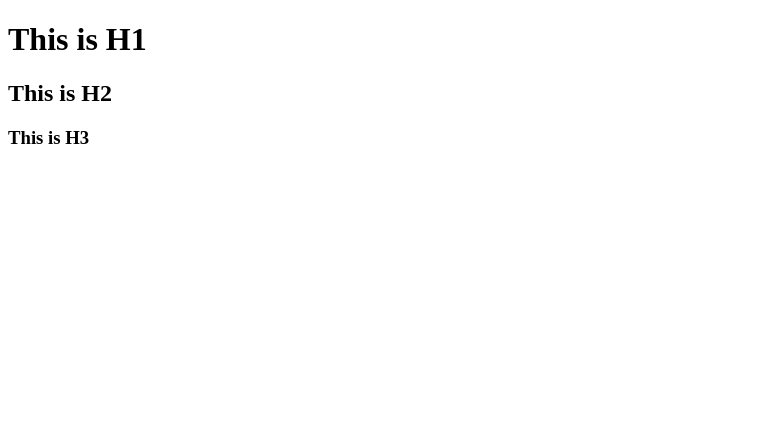
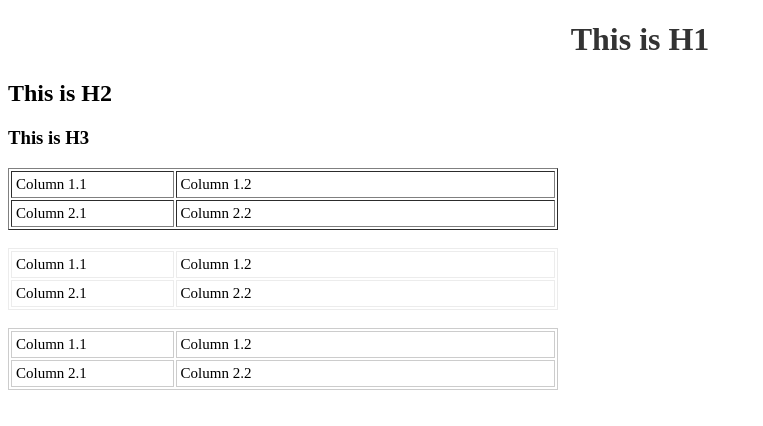
Before and after one commit to iradualex/my-projects, a plain HTML site: page proiect-html/test1.html in a window 1280 px wide. Shown: the whole page, without its empty margins (0-763 px from the left). Drawn offline with Linux system fonts and the light colour scheme.

Commit message:
Test 1: Headings and Tables

```diff
--- a/proiect-html/test1.html
+++ b/proiect-html/test1.html
@@ -3,10 +3,69 @@
 <head>
      <meta charset="UTF-8">
     <title>Test 1</title>
+
+<style>
+body {
+    background-color: #FFFFFF;
+}
+
+h1 {
+    color: #333333;
+    text-align: center;
+}
+
+p {
+    font-size: 20px;
+}
+table {
+	font-size:15px;
+}
+
+table.myTable {
+	width:550px;
+	border: 1px solid #CCCCCC;
+}
+table.myTable td {
+	border: 1px solid #CCCCCC;
+}
+</style>
+
 </head>
 <body>
 <h1>This is H1</h1>
 <h2>This is H2</h2>
 <h3>This is H3</h2>
+<table border="1" cellpadding="4" width="550">
+	<tr><!-- table row -->
+		<td width="30%">Column 1.1</td> <!-- table column -->
+		<td>Column 1.2</td>	<!-- table column -->
+	</tr>
+	<tr> <!-- table row -->
+		<td>Column 2.1</td> <!-- table column -->
+		<td>Column 2.2</td> <!-- table column -->
+	</tr>
+</table>
+<br><! -- new line -->
+<table cellpadding="4" style="width:550px; border: 1px solid #ECECEC;">
+	<tr><!-- table row -->
+		<td width="30%" style="border: 1px solid #ECECEC;">Column 1.1</td> <!-- table column -->
+		<td style="border: 1px solid #ECECEC;">Column 1.2</td>	<!-- table column -->
+	</tr>
+	<tr> <!-- table row -->
+		<td style="border: 1px solid #ECECEC;">Column 2.1</td> <!-- table column -->
+		<td style="border: 1px solid #ECECEC;">Column 2.2</td> <!-- table column -->
+	</tr>
+</table>
+<br> <!-- new line -->
+<table class="myTable" cellpadding="4">
+	<tr><!-- table row -->
+		<td width="30%">Column 1.1</td> <!-- table column -->
+		<td>Column 1.2</td>	<!-- table column -->
+	</tr>
+	<tr> <!-- table row -->
+		<td>Column 2.1</td> <!-- table column -->
+		<td>Column 2.2</td> <!-- table column -->
+	</tr>
+</table>
 </body>
 </html>
```
